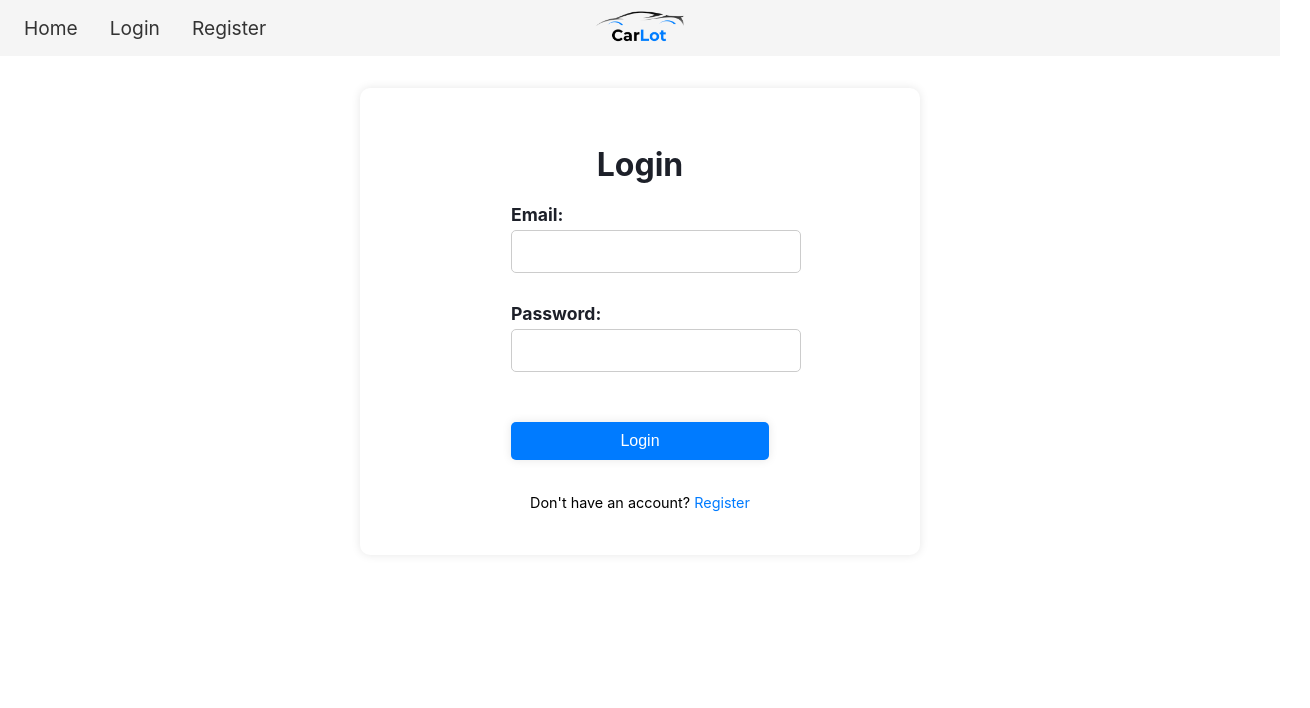
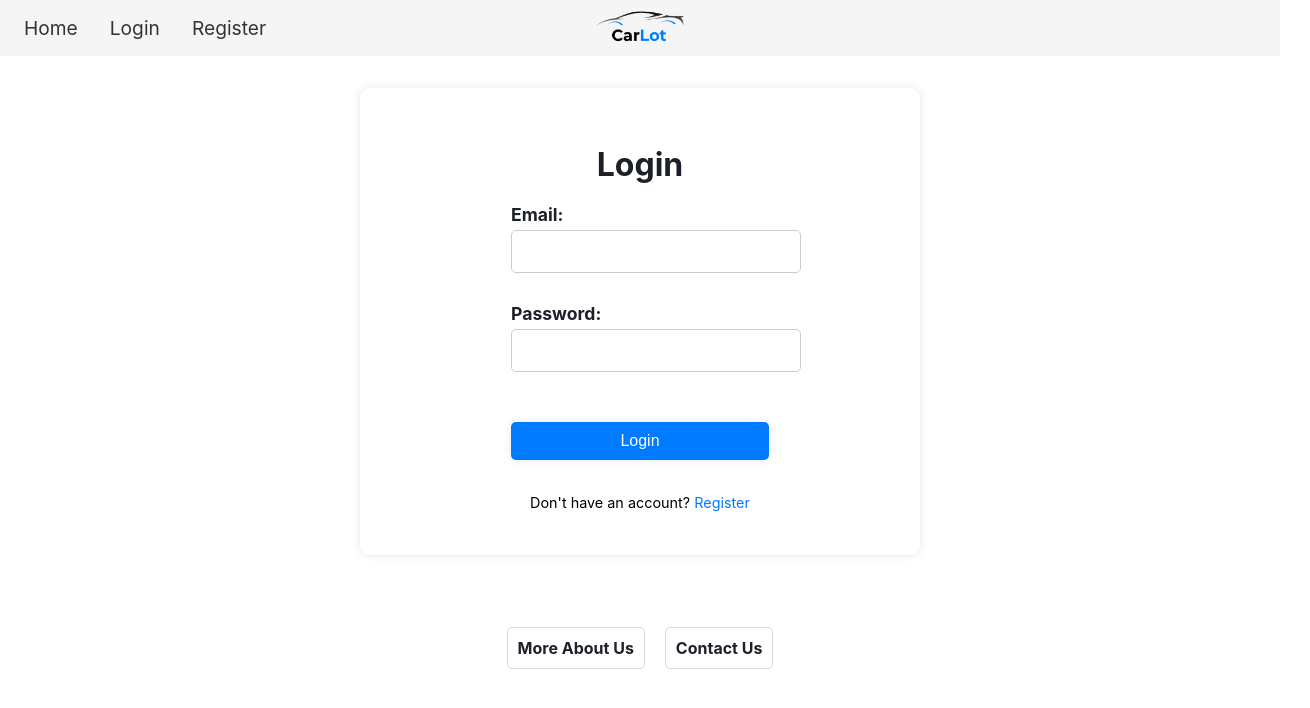
Before and after one commit to rimbarakat/car-dealership-frontend, a React (Create React App) app: page /login in a window 1280 px wide. Shown: the top 708 px of the page, 1310 px wide, since content can reach past the window. Built offline with nearby package versions, Linux system fonts and the light colour scheme; no server answers.

Commit message:
Fixed some errors

```diff
--- a/src/App.js
+++ b/src/App.js
@@ -43,7 +43,7 @@ function App() {
           <Route exact path="/cars/:id/bookings" element={<CarBooking/>}/>
           <Route path="/allbookings" element={<AllBookings/>}/>
         </Routes>
-        {/* <Footer/> */}
+        <Footer/>
       </Router>
     </QueryClientProvider>
   );
--- a/src/css/allbookings.css
+++ b/src/css/allbookings.css
@@ -2,8 +2,11 @@
     display: flex;
     justify-content: center;
     margin-top: 20px;
+    min-height: 575px;
   }
-
+  body{
+    min-height: max-content;
+  }
   .booking-table {
     border-collapse: collapse;
     width: 80%;
--- a/src/css/footer.css
+++ b/src/css/footer.css
@@ -4,9 +4,8 @@
     bottom: 0;
     left: 50%;
     transform: translateX(-50%);
-    background-color: #f5f5f5;
+    background-color: rgba(255, 255, 255, 0);
     border-radius: 10px;
-    box-shadow: 0px 0px 10px rgba(0, 0, 0, 0.1);
     padding: 30px;
     width: 100%;
     margin-top: auto;
@@ -28,6 +27,7 @@
     border: 1px solid #d9d9d9;
     font-size: 1rem;
     transition: all 0.2s ease;
+    text-decoration: none;
   }
 
   .footer-link:hover {
```
